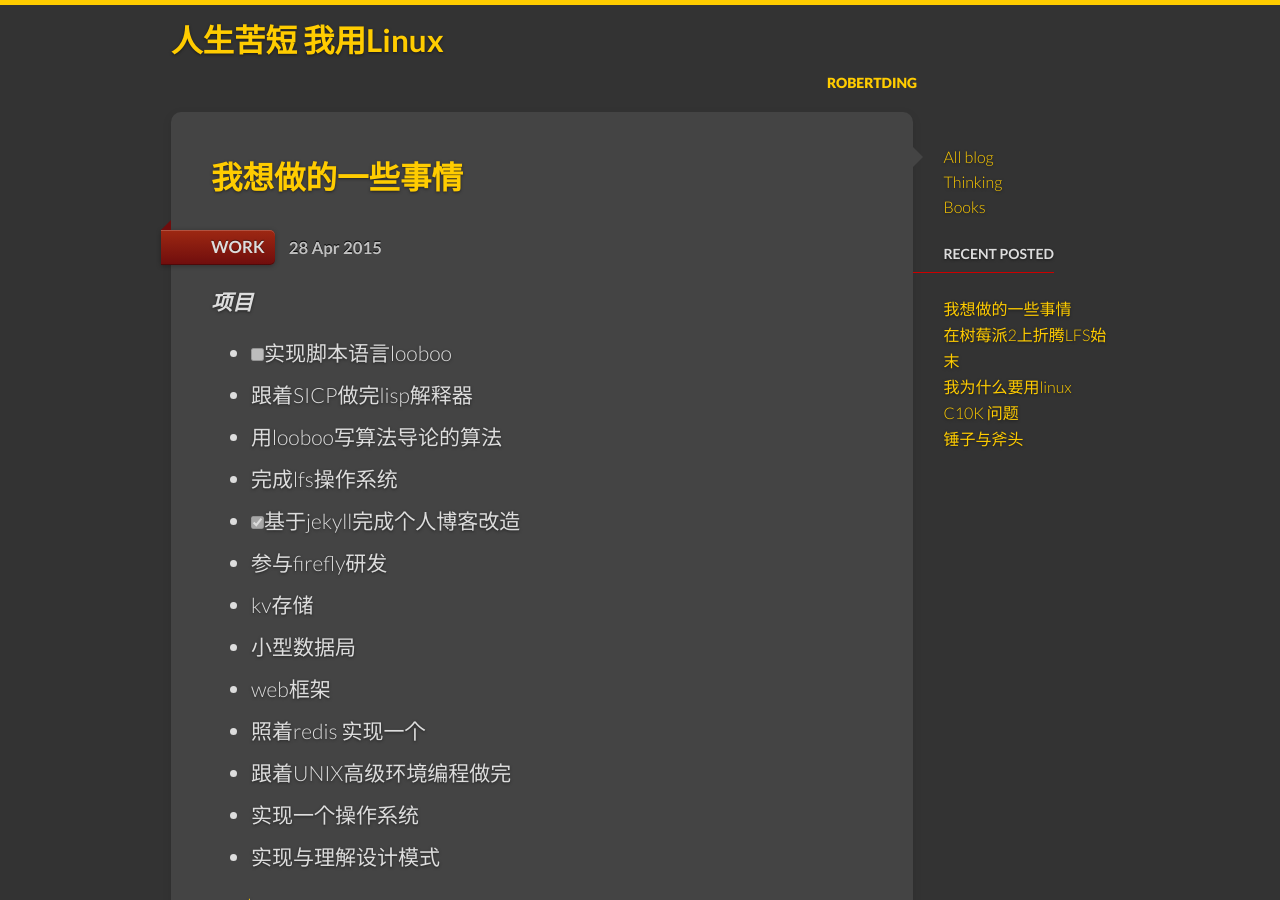
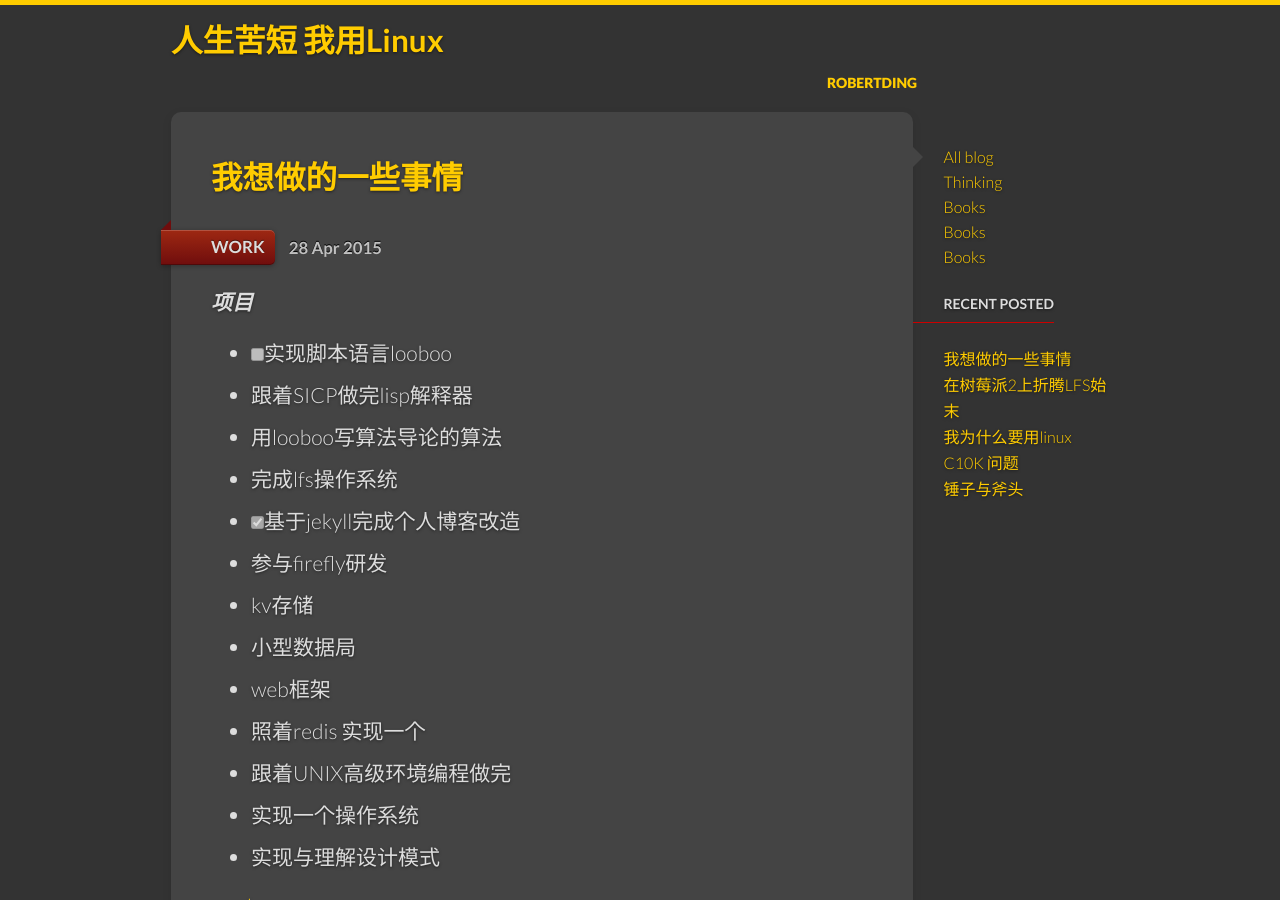
Before and after one commit to robertding/robertding.github.io, a Jekyll site: the page built from index.html, in a window 1280 px wide and 900 px high. Built offline with Jekyll 4.4.1, drawn with Linux system fonts in a browser that asks for light colours.

Commit message:
[fix] add side bar

```diff
--- a/_includes/news_contents.html
+++ b/_includes/news_contents.html
@@ -4,10 +4,16 @@
       <li class="{% if page.title == 'blog' %}current{% endif %}">
         <a href="/blog/">All blog</a>
       </li>
-      <li class="{% if page.url contains 'thinking' %}current{% endif %}">
+      <li class="{% if page.url contains 'work' %}current{% endif %}">
         <a href="/blog/thinking/">Thinking</a>
       </li>
-      <li class="{% if page.url contains 'books' %}current{% endif %}">
+      <li class="{% if page.url contains 'tools' %}current{% endif %}">
+        <a href="/blog/books/">Books</a>
+      </li>
+      <li class="{% if page.url contains 'concept' %}current{% endif %}">
+        <a href="/blog/books/">Books</a>
+      </li>
+      <li class="{% if page.url contains 'toys' %}current{% endif %}">
         <a href="/blog/books/">Books</a>
       </li>
     </ul>
```
